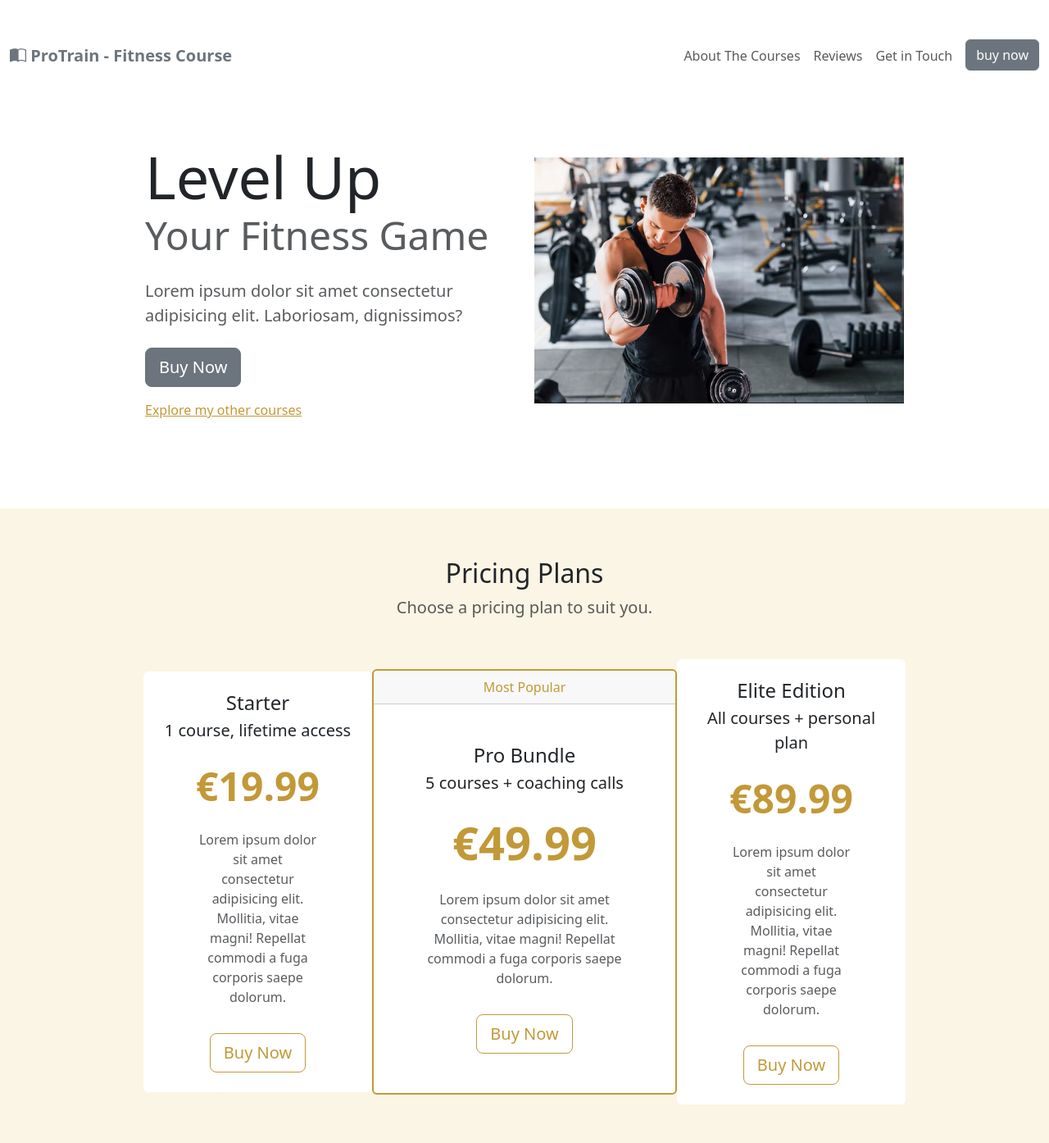
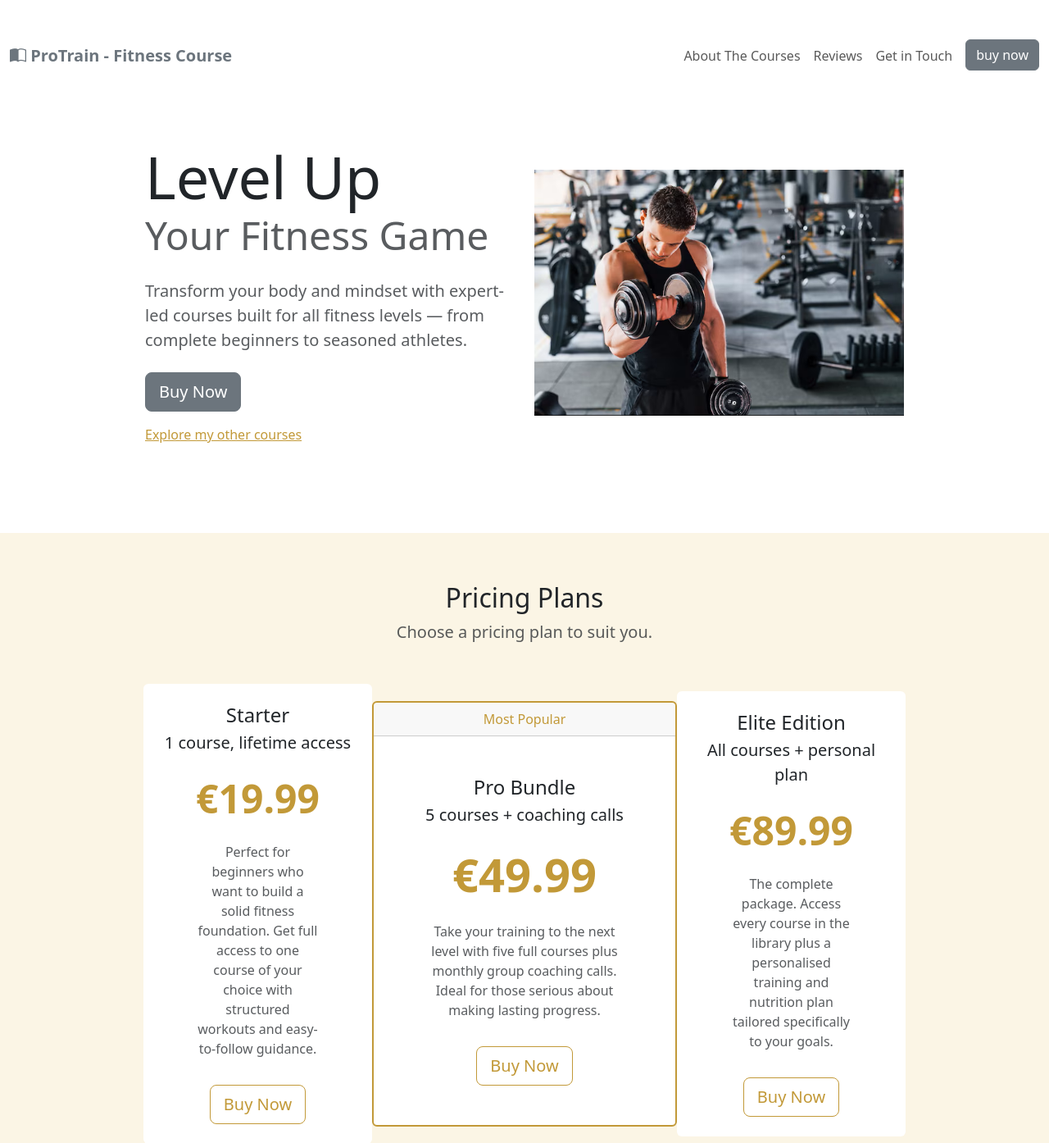
Before and after one commit to Jorksvoco/Bootstrap5, a website: page index.html in a window 1280 px wide. Shown: the top 1394 px of the page at 82% size. Drawn offline with nearby package versions, Linux system fonts and the light colour scheme.

Commit message:
text update

```diff
--- a/index.html
+++ b/index.html
@@ -62,7 +62,7 @@
             <div class="display-2">Level Up</div>
             <div class="display-5 text-muted">Your Fitness Game</div>
           </h1>
-          <p class="lead my-4 text-muted">Lorem ipsum dolor sit amet consectetur adipisicing elit. Laboriosam, dignissimos?</p>
+          <p class="lead my-4 text-muted">Transform your body and mindset with expert-led courses built for all fitness levels — from complete beginners to seasoned athletes.</p>
           <a href="#pricing" class="btn btn-secondary btn-lg">Buy Now</a>
           <!-- open sidebar / offcanvas -->
           <a href="#sidebar" class="d-block mt-3" data-bs-toggle="offcanvas" role="button" aria-controls="sidebar">
@@ -94,7 +94,7 @@
               <h4 class="card-title">Starter</h4>
               <p class="lead card-subtitle">1 course, lifetime access</p>
               <p class="display-5 my-4 text-primary fw-bold">€19.99</p>
-              <p class="card-text mx-5 text-muted d-none d-lg-block">Lorem ipsum dolor sit amet consectetur adipisicing elit. Mollitia, vitae magni! Repellat commodi a fuga corporis saepe dolorum.</p>
+              <p class="card-text mx-5 text-muted d-none d-lg-block">Perfect for beginners who want to build a solid fitness foundation. Get full access to one course of your choice with structured workouts and easy-to-follow guidance.</p>
               <a href="#" class="btn btn-outline-primary btn-lg mt-3">
                 Buy Now
               </a>
@@ -109,7 +109,7 @@
               <h4 class="card-title">Pro Bundle</h4>
               <p class="lead card-subtitle">5 courses + coaching calls</p>
               <p class="display-4 my-4 text-primary fw-bold">€49.99</p>
-              <p class="card-text mx-5 text-muted d-none d-lg-block">Lorem ipsum dolor sit amet consectetur adipisicing elit. Mollitia, vitae magni! Repellat commodi a fuga corporis saepe dolorum.</p>
+              <p class="card-text mx-5 text-muted d-none d-lg-block">Take your training to the next level with five full courses plus monthly group coaching calls. Ideal for those serious about making lasting progress.</p>
               <a href="#" class="btn btn-outline-primary btn-lg mt-3">
                 Buy Now
               </a>
@@ -123,7 +123,7 @@
               <h4 class="card-title">Elite Edition</h4>
               <p class="lead card-subtitle">All courses + personal plan</p>
               <p class="display-5 my-4 text-primary fw-bold">€89.99</p>
-              <p class="card-text mx-5 text-muted d-none d-lg-block">Lorem ipsum dolor sit amet consectetur adipisicing elit. Mollitia, vitae magni! Repellat commodi a fuga corporis saepe dolorum.</p>
+              <p class="card-text mx-5 text-muted d-none d-lg-block">The complete package. Access every course in the library plus a personalised training and nutrition plan tailored specifically to your goals.</p>
               <a href="#" class="btn btn-outline-primary btn-lg mt-3">
                 Buy Now
               </a>
```
